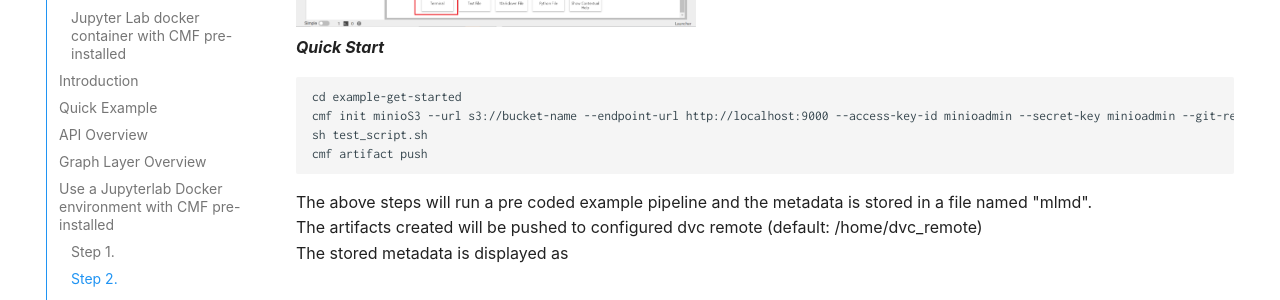
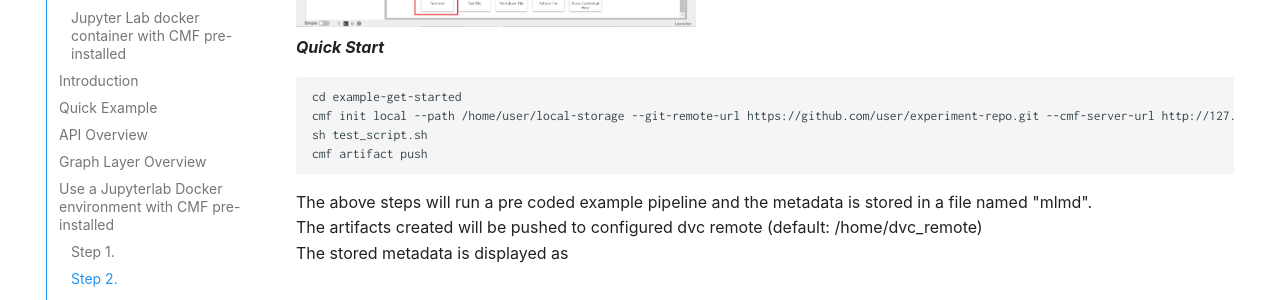
Before and after one commit to HewlettPackard/cmf, an MkDocs documentation site: the page built from docs/index.md, in a window 1280 px wide and 900 px high, scrolled down 6196 px. Shown: the part 171-471 px from the top of the window. Built offline with MkDocs 1.6.1 and Material for MkDocs 9.7.7, drawn with Linux system fonts in a browser that asks for light colours; some web fonts are replaced; comment, search, counter and statistics services are not loaded.

Commit message:
Update index.md

````diff
--- a/docs/index.md
+++ b/docs/index.md
@@ -289,7 +289,7 @@ Click the terminal icon<br>
 ***Quick Start***
 ```
 cd example-get-started
-cmf init minioS3 --url s3://bucket-name --endpoint-url http://localhost:9000 --access-key-id minioadmin --secret-key minioadmin --git-remote-url https://github.com/user/experiment-repo.git --cmf-server-url http://127.0.0.1:80 --neo4j-user neo4j --neo4j-password password --neo4j-uri bolt://localhost:7687
+cmf init local --path /home/user/local-storage --git-remote-url https://github.com/user/experiment-repo.git --cmf-server-url http://127.0.0.1:80 --neo4j-user neo4j --neo4j-password password --neo4j-uri bolt://localhost:7687
 sh test_script.sh
 cmf artifact push
 ```
````
